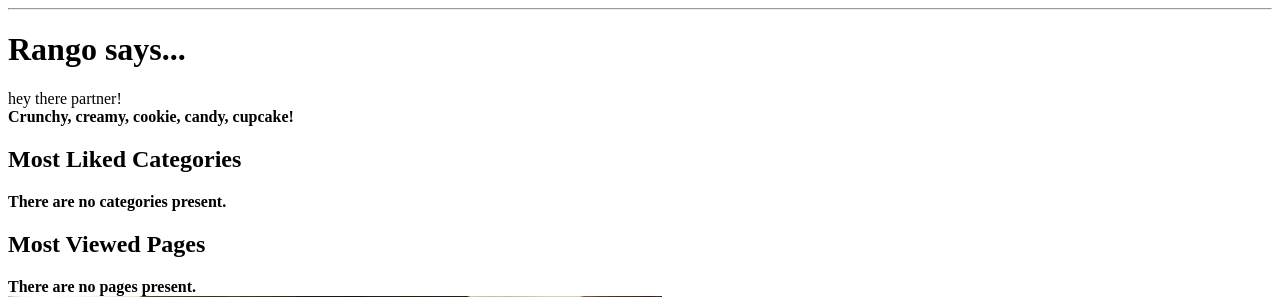
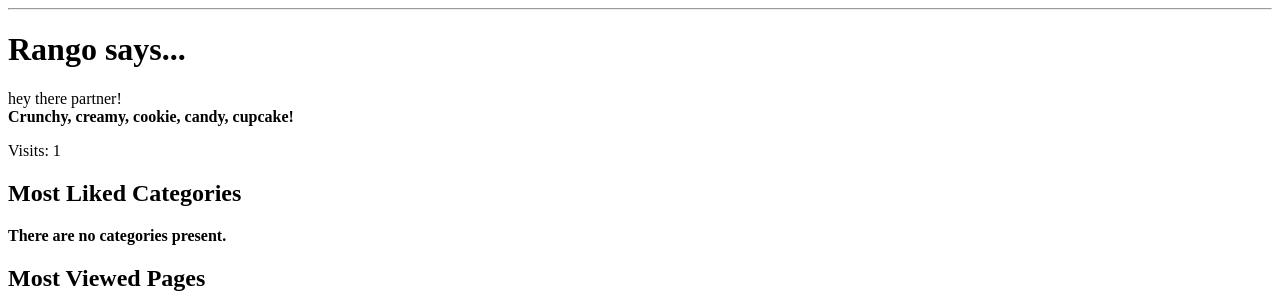
Before and after one commit to jj88git/tango_with_django_project, a Django app: page / in a window 1280 px wide. Shown: the top 297 px of the page. Run offline with Django 3.2, Linux system fonts and the light colour scheme; data that the repository does not hold is empty.

Commit message:
Finished following chapter 10 steps

```diff
--- a/rango/views.py
+++ b/rango/views.py
@@ -15,6 +15,8 @@ from django.contrib.auth import authenticate, login
 from django.contrib.auth.decorators import login_required
 from django.contrib.auth import logout
 
+from datetime import datetime
+
 # Create your views here.
 def index(request):
     category_list = Category.objects.order_by('-likes')[:5]
@@ -25,11 +27,19 @@ def index(request):
     context_dict['categories'] = category_list
     context_dict['pages'] = page_list
 
+    visitor_cookie_handler(request)
+    context_dict['visits'] = request.session['visits']
+
     return render(request, 'rango/index.html', context=context_dict)
 
 def about(request):
     print(request.method)
     print(request.user)
+
+    if request.session.test_cookie_worked():
+        print("TEST COOKIE WORKED!")
+        request.session.delete_test_cookie()
+
     return render(request, 'rango/about.html', {})
 
 def show_category(request, category_name_slug):
@@ -156,3 +166,27 @@ def restricted(request):
 def user_logout(request):
     logout(request)
     return redirect(reverse('rango:index'))
+
+def get_server_side_cookie(request, cookie , default_val = None):
+    val = request.session.get(cookie)
+    if not val:
+        val = default_val
+    return val
+
+def visitor_cookie_handler(request):
+    visits = int(get_server_side_cookie(request, 'visits', '1'))
+
+    last_visit_cookie = get_server_side_cookie(request,
+                                                'last_visit',
+                                               str(datetime.now()))
+    last_visit_time = datetime.strptime(last_visit_cookie[:-7],
+                                          '%Y-%m-%d %H:%M:%S')
+
+    if (datetime.now() - last_visit_time).days > 0:
+        visits = visits +1
+
+        request.session['last_visit'] = str(datetime.now())
+    else:
+        request.session['last_visit'] = last_visit_cookie
+
+    request.session['visits'] = visits
--- a/templates/rango/index.html
+++ b/templates/rango/index.html
@@ -10,6 +10,8 @@ Homepage
     hey there partner! <br />
     <strong>{{ boldmessage }}</strong><br />
 </div>
+
+<p>Visits: {{ visits }}</p>
 
 {% if user.is_authenticated %}
     <p>howdy {{ user.username }}!</p>
```
